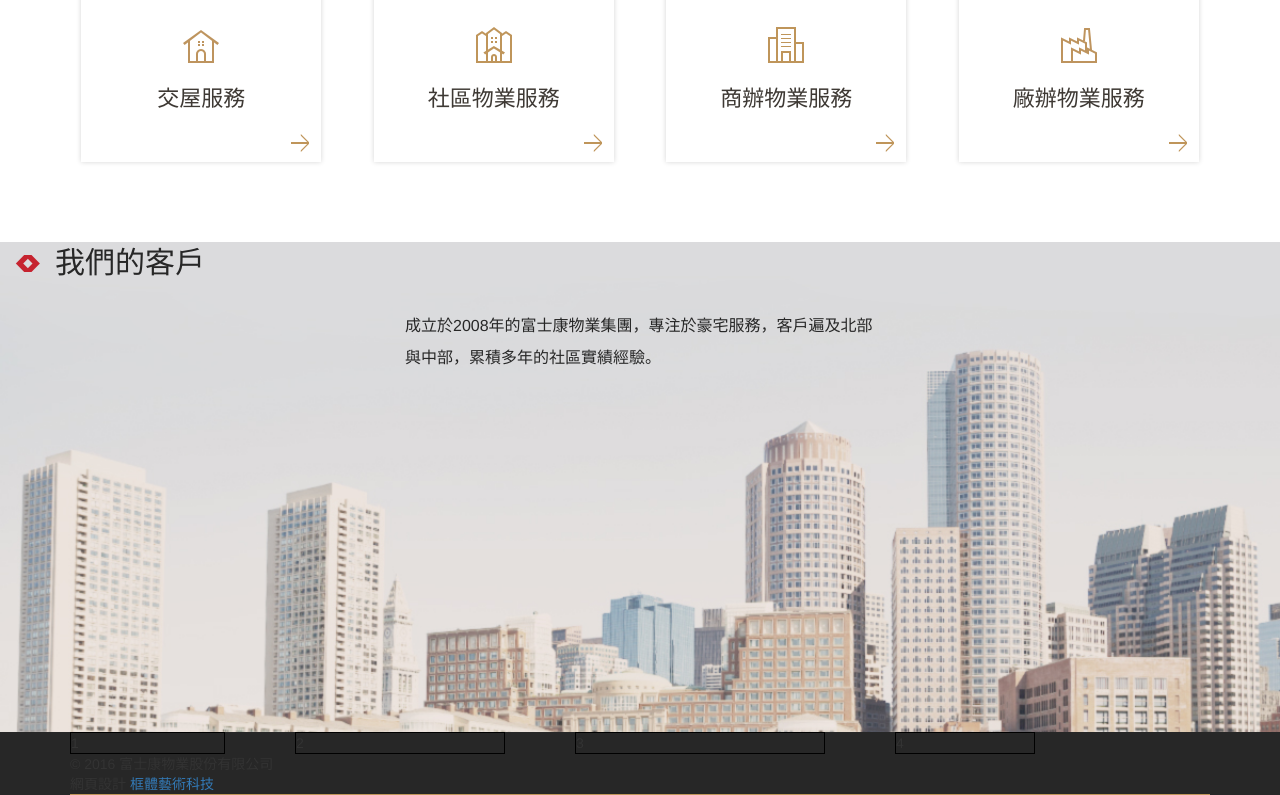
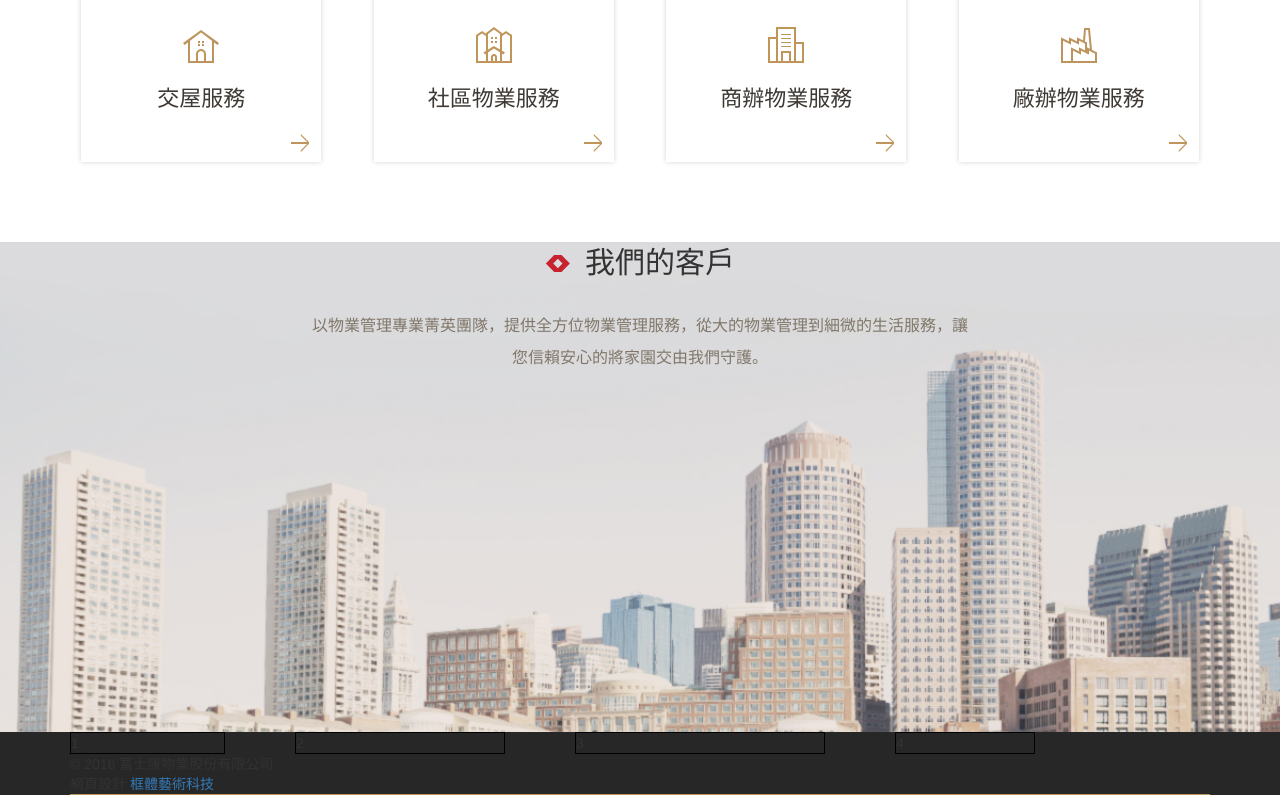
Before and after one commit to roubee/roubee.github.io, a plain HTML site: page case/index.html in a window 1280 px wide. Shown: the part 1154-1949 px from the top of the page. Drawn offline with nearby package versions, Linux system fonts and the light colour scheme.

Commit message:
Revert "v1"
This reverts commit 2e9c24a1bc71adb97c4187526c86dac6549b4f0a.

```diff
--- a/case/index.html
+++ b/case/index.html
@@ -99,7 +99,7 @@
     <div class="container-fluid">
       <div class="row"><div class="col-xs-12 case">
         <div>
-          <img src="./img/item.png"><span class="subject-title">我們的客戶</span><br><span class="subject-content">成立於2008年的富士康物業集團，專注於豪宅服務，客戶遍及北部與中部，累積多年的社區實績經驗。</span>
+          <img src="./img/item.png"><span class="subject-title">我們的客戶</span><br><span class="subject-content">以物業管理專業菁英團隊，提供全方位物業管理服務，從大的物業管理到細微的生活服務，讓您信賴安心的將家園交由我們守護。</span>
         </div>
         <div>
           <div></div>
--- a/case/sass/index.scss
+++ b/case/sass/index.scss
@@ -21,16 +21,6 @@ $screen-lg-min: 1200px;
 	vertical-align: middle;
 	font-size: 3rem;
 	padding-left: 15px;
-	color: #272727;
-}
-@mixin subjectContent(){
-	display: block;
-	max-width: 660px;
-	margin: 0 auto;
-	padding-top: 25px;
-	color: #80776a;
-	font-size: 1.6rem;
-	line-height: 2;
 }
 html {
 	font-size: 62.5%;
@@ -142,9 +132,15 @@ a:focus, li:focus{
 	.subject-title{
 		@include subjectTitle();
 	}
-	.subject-content{
-		@include subjectContent();
-	}
+}
+.subject-content{
+	display: block;
+	max-width: 660px;
+	margin: 0 auto;
+	padding-top: 25px;
+	color: #80776a;
+	font-size: 1.6rem;
+	line-height: 2;
 }
 .service-block{
 	@include box-shadow(0px 0px 5px #d5d5d5);
@@ -198,17 +194,11 @@ a:focus, li:focus{
 	background: url('../img/case.jpg') no-repeat;
 	@include background-size(cover);
 	height: 490px;
-	text-align: left;
 	.subject-block{
 		@include subjectBlock();
 	}
 	.subject-title{
 		@include subjectTitle();
-	}
-	.subject-content{
-		@include subjectContent();
-		max-width: 470px;
-		color: #272727;
 	}
 }
 /*--------- 頁尾 ---------*/
```
Also changed, not shown: case/css/index.css.
